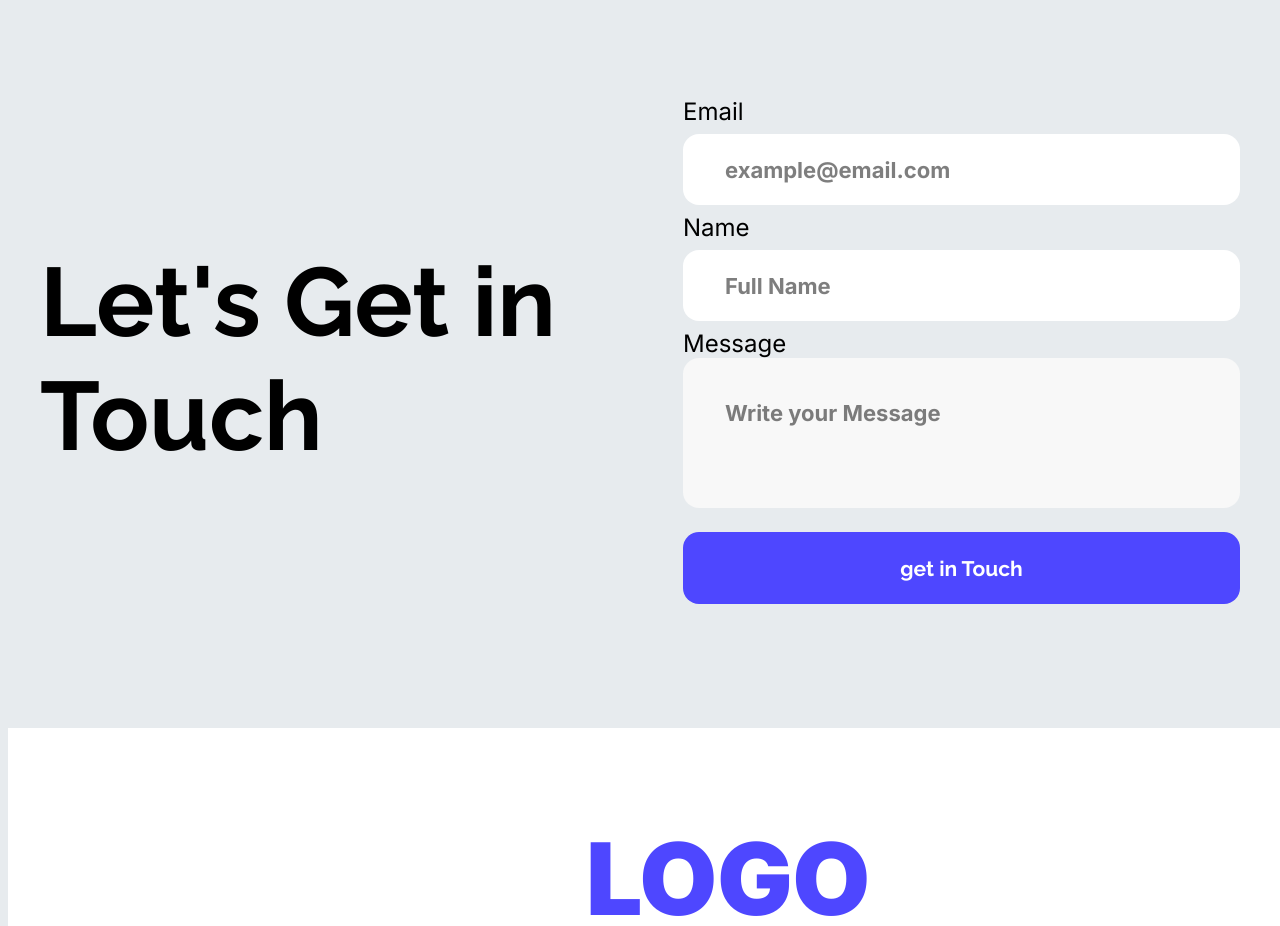
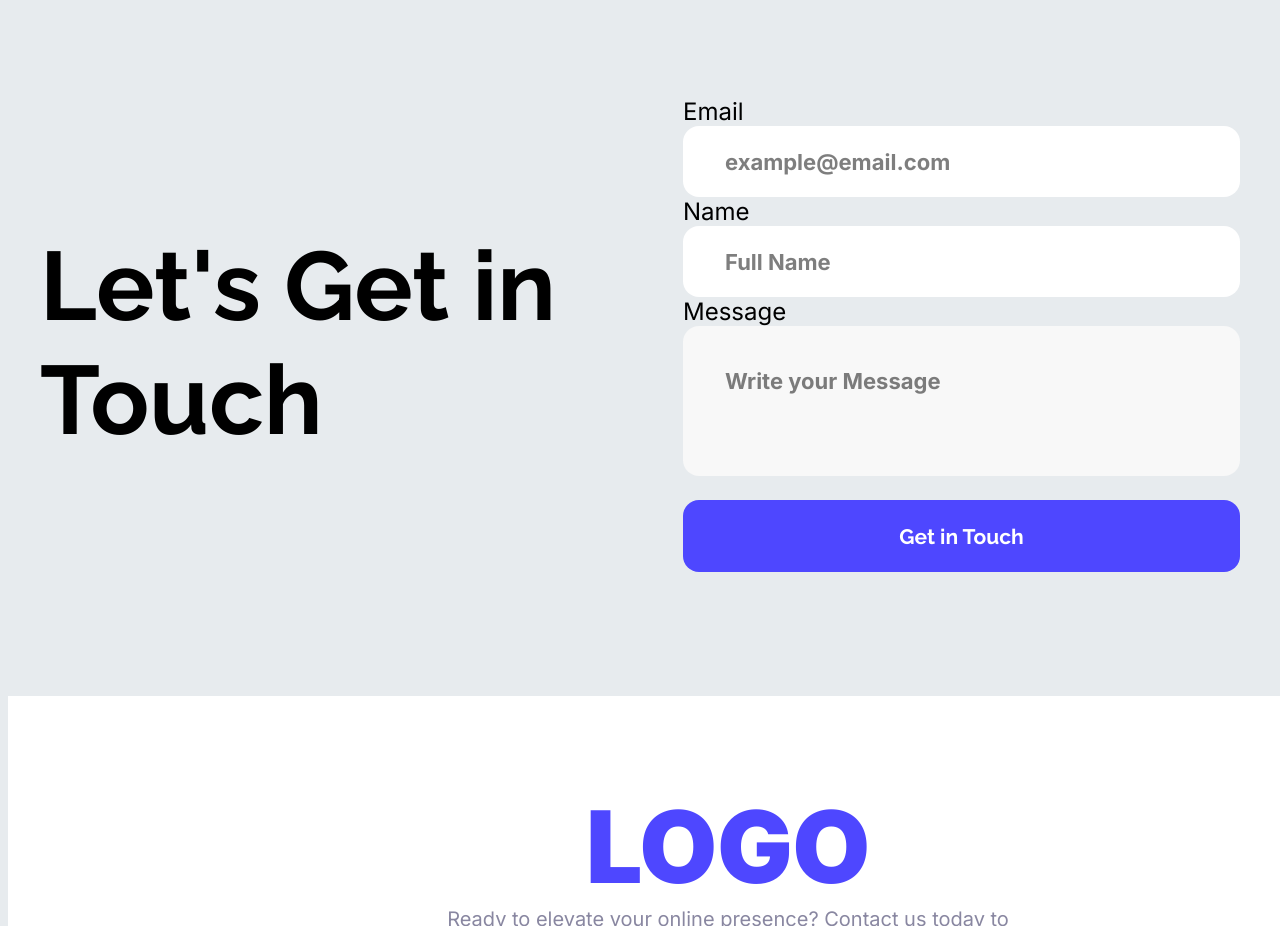
Before and after one commit to sh-shahedul/assignment-1, a plain HTML site: page index.html in a window 1280 px wide. Shown: the part 2260-3186 px from the top of the page. Drawn offline with Linux system fonts and the light colour scheme.

Commit message:
change button text

```diff
--- a/design/design.css
+++ b/design/design.css
@@ -279,7 +279,7 @@ font-family: "Inter", sans-serif;
    input[type=text], input[type=email] {
       width: 100%;
       height: 71px;
-      margin: 8px 0;
+      /* margin: 8px 0; */
       box-sizing: border-box;
       border-radius: 16px;
       border: none;
@@ -323,6 +323,7 @@ label{
    margin: 20px 0;
 }
 /* get in touch section end  */
+/* ======================== */
 /* main srction end  */
 /* ========================== */
 /* footer starts herer  */
--- a/index.html
+++ b/index.html
@@ -153,7 +153,7 @@
 
                <label>Message</label><br>
                <textarea cols="30" rows="4" placeholder="Write your Message"></textarea>
-               <button class="sign-up touch-btn">get in Touch</button>
+               <button class="sign-up touch-btn">Get in Touch</button>
               </div>
 
              </section>
```
Lines whose indentation alone changed are shown as unchanged.
